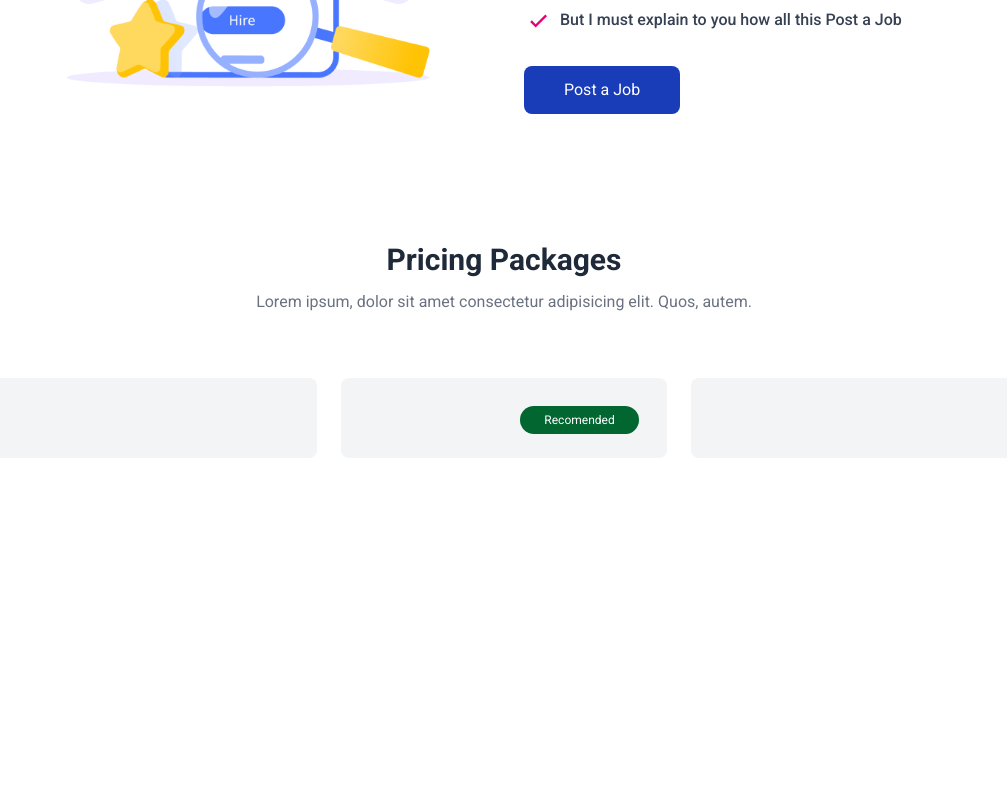
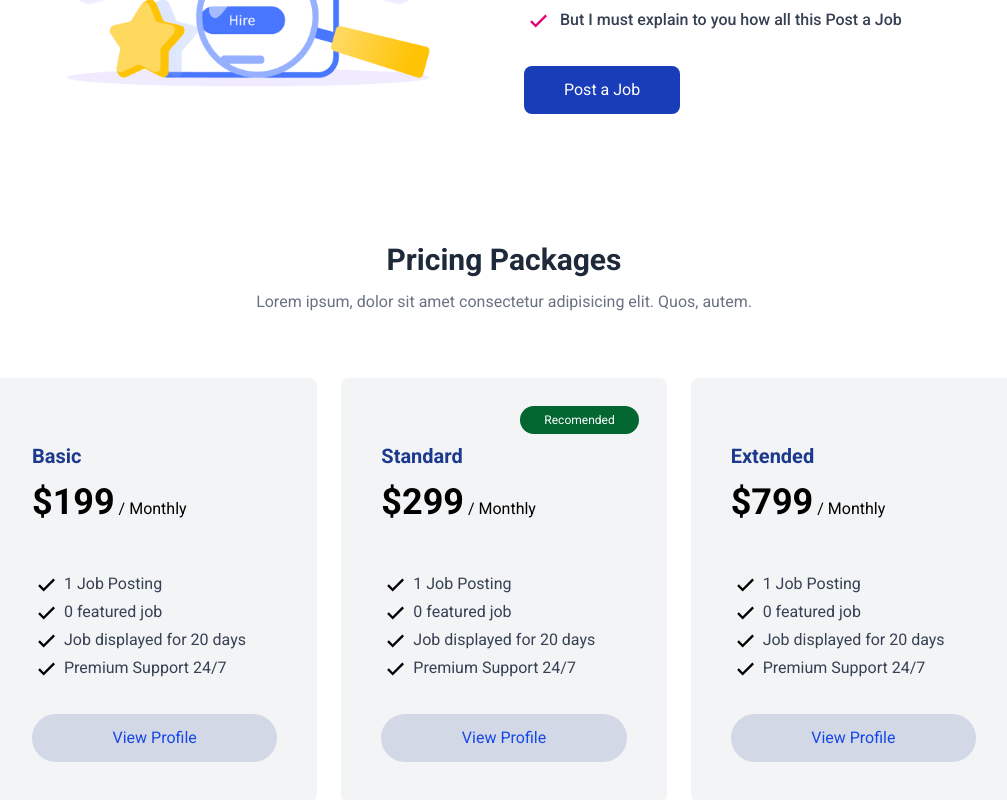
Before and after one commit to titohajili/Job-Landing, a Next.js app: page / in a window 1280 px wide. Shown: the part 3332-4132 px from the top of the page, without its empty margins (136-1143 px from the left). Before the commit the page ends 3854 px from the top, so only its background shows below. Built offline with nearby package versions, Linux system fonts and the light colour scheme.

Commit message:
Price Card

```diff
--- a/components/Home/Price/PriceCard.tsx
+++ b/components/Home/Price/PriceCard.tsx
@@ -1,4 +1,5 @@
 import React from 'react'
+import { BiCheck } from 'react-icons/bi';
 
 type Props = {
     type: string;
@@ -14,7 +15,38 @@ const PriceCard = ({price,type}:Props) => {
             Recomended
         </div>}
 
+        {/* Type  */}
+    <h1 className='mt-6 text-xl font-bold text-blue-900 dark:text-blue-200'>{type}</h1>
+        {/* Price */}
+    <div className='mt-3'>
+        <span className='text-4xl font-bold text-bl950 dark:text-white'>${price}</span> {""}
+        / Monthly
+    </div>
 
+        {/* feature list */}
+        <div className='mt-12'>
+            <div className='flex items-center mv-6 space-x-1'>
+                <BiCheck  className='w-7 h-7 '/>
+                <span className='text-gray-700 dark:text-gray-300'>1 Job Posting</span>
+            </div>
+            <div className='flex items-center mv-6 space-x-1'>
+                <BiCheck  className='w-7 h-7 '/>
+                <span className='text-gray-700 dark:text-gray-300'>0 featured job</span>
+            </div>
+            <div className='flex items-center mv-6 space-x-1'>
+                <BiCheck  className='w-7 h-7 '/>
+                <span className='text-gray-700 dark:text-gray-300'>Job displayed for 20 days</span>
+            </div>
+            <div className='flex items-center mv-6 space-x-1'>
+                <BiCheck  className='w-7 h-7 '/>
+                <span className='text-gray-700 dark:text-gray-300'>Premium Support 24/7</span>
+            </div>
+        </div>
+
+        {/* Button */}
+        <div className='mt-8 text-center'>
+            <button className='w-full py-3 bg-blue-900/15 dark:bg-gray-100 text-blue-700 rounded-full hover:bg-blue-700 hover:text-white transition-all duration-300 cursor-pointer'>View Profile</button>
+        </div>
     </div>
   )
 }
```
